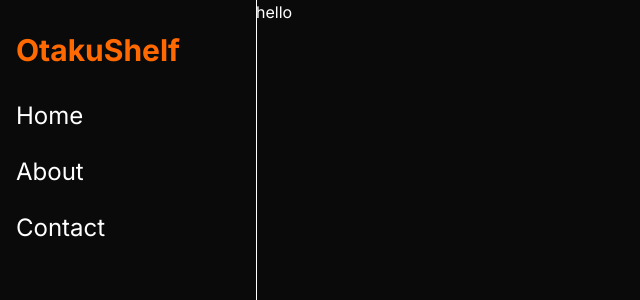
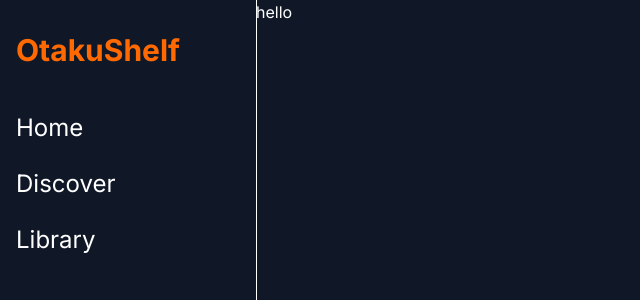
Before and after one commit to dishan1223/otakushelf, a Next.js app: page / in a window 1280 px wide. Shown: the top 300 px of the page, without its empty margins (0-640 px from the left). Built offline with nearby package versions, Linux system fonts and the light colour scheme.

Commit message:
modify sidebar design

```diff
--- a/src/app/layout.tsx
+++ b/src/app/layout.tsx
@@ -28,7 +28,7 @@ export default function RootLayout({
     <ClerkProvider>
     <html lang="en">
       <body
-        className={`${inter.className} bg-neutral-950 text-white antialiased`}
+        className={`${inter.className} bg-gray-900 text-white antialiased`}
       >
         <div className="flex">
         <div>
--- a/src/components/ui/SideBar.tsx
+++ b/src/components/ui/SideBar.tsx
@@ -1,3 +1,20 @@
+import Link from "next/link"
+
+const sidebarLinks = [
+    {
+        title: "Home",
+        href: "/",
+    },
+    {
+        title: "Discover",
+        href: "/discover",
+    },
+    {
+        title: "Library",
+        href: "/library",
+    },
+]
+
 export default function SideBar() {
     return (
         <div className="outline outline-white h-screen w-64 py-8">
@@ -6,10 +23,12 @@ export default function SideBar() {
             </div>
 
             <div className="mt-8">
-                <ul className="text-2xl px-4 flex flex-col gap-6">
-                    <li><a href="#">Home</a></li>
-                    <li><a href="#">About</a></li>
-                    <li><a href="#">Contact</a></li>
+                <ul className="text-2xl pl-4 flex flex-col">
+                    {sidebarLinks.map((link) => (
+                        <li key={link.title} className="flex items-center h-14 hover:bg-gradient-to-r from-gray-900 to-slate-600">
+                            <Link href={link.href}>{link.title}</Link>
+                        </li>
+                    ))}
                 </ul>
             </div>
 
```
